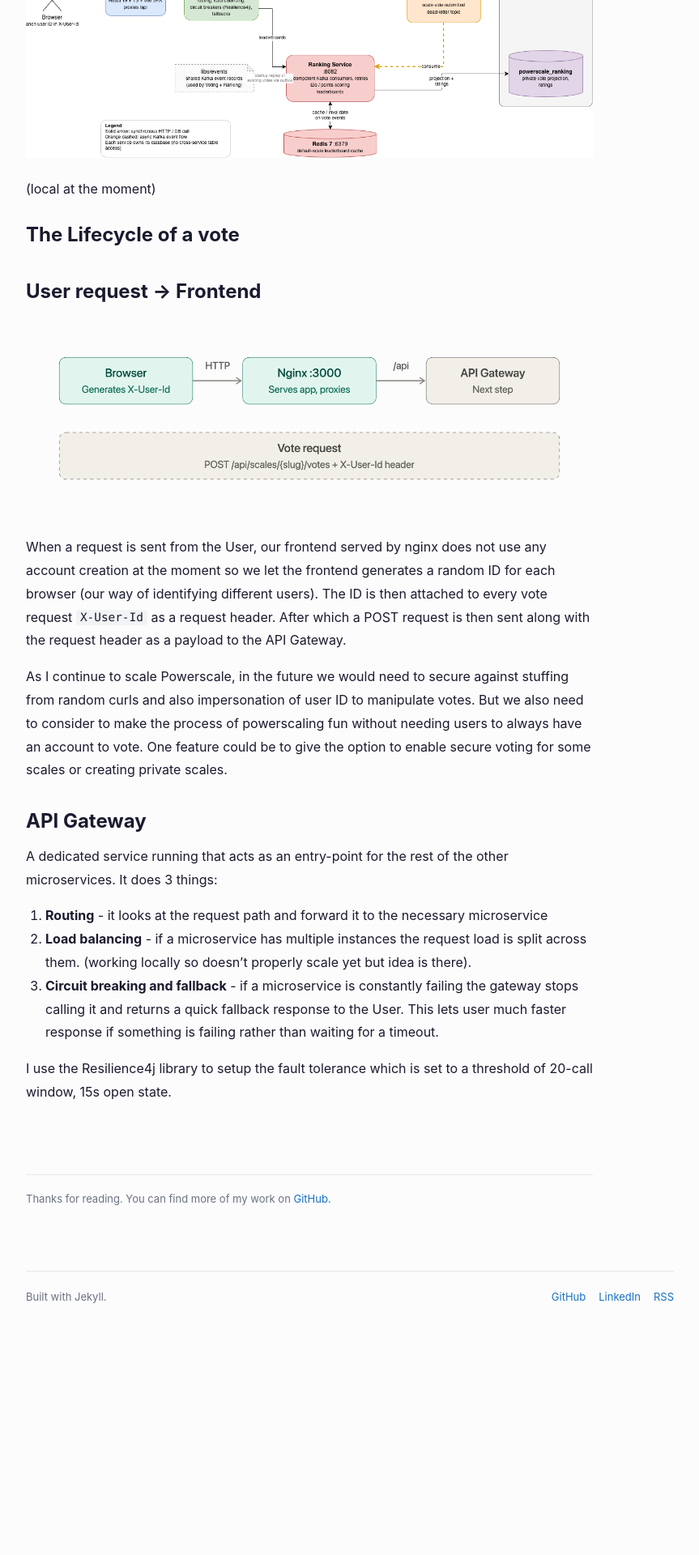
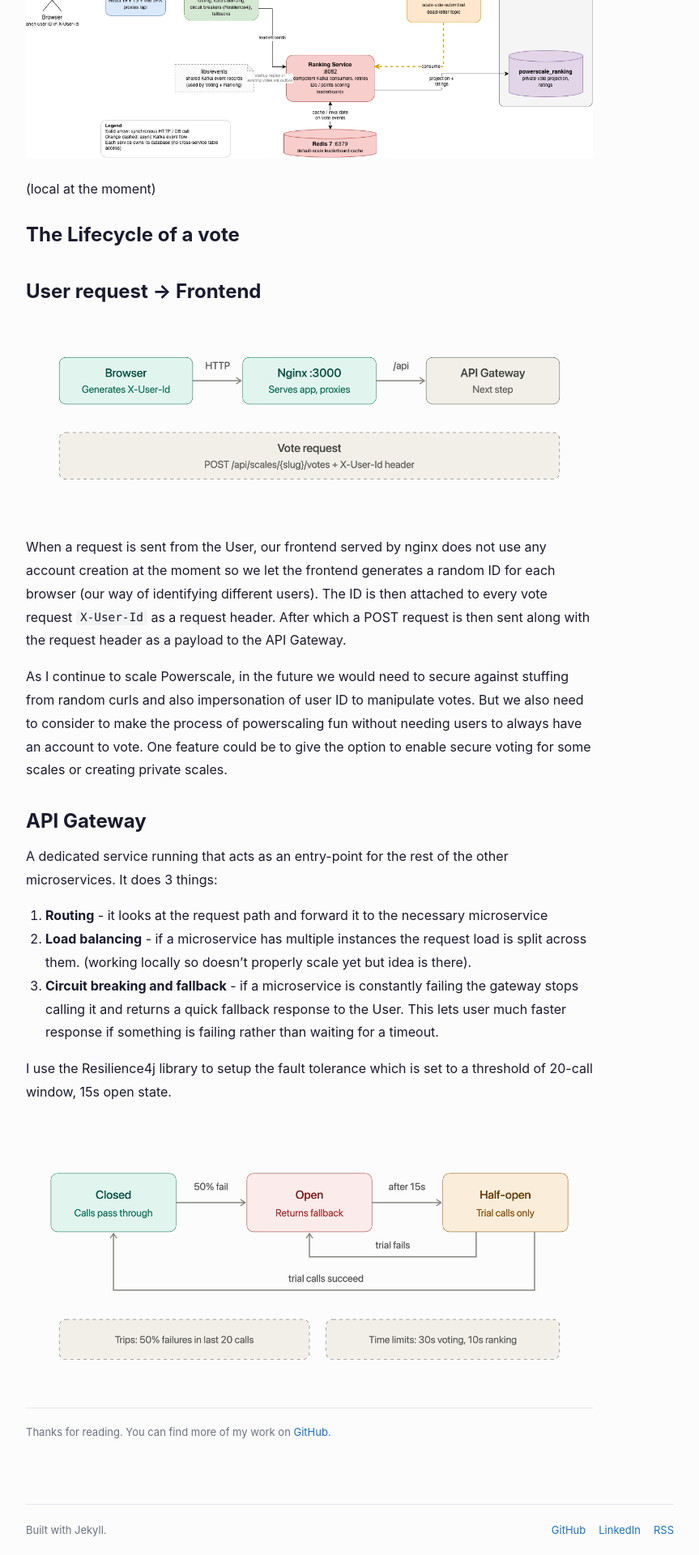
Before and after one commit to vichekaoeun/vichekaoeun.github.io, a Jekyll site: the page built from _posts/2026-11-17-building-powerscale.md, in a window 1280 px wide. Shown: the part 733-2653 px from the top of the page at 81% size, without its empty margins (208-1071 px from the left). Built offline with Jekyll 4.4.1, drawn with Linux system fonts in a browser that asks for light colours; before the commit the page ends 2365 px from its top, so only the background shows below that.

Commit message:
Update _posts/2026-11-17-building-powerscale.md (via Pages CMS)

```diff
--- a/_posts/2026-11-17-building-powerscale.md
+++ b/_posts/2026-11-17-building-powerscale.md
@@ -34,6 +34,4 @@ A dedicated service running that acts as an entry-point for the rest of the othe
 
 I use the Resilience4j library to setup the fault tolerance which is set to a threshold of 20-call window, 15s open state.
 
-
-
-&nbsp;
+![](/assets/images/gateway_resilience4j_circuit_breaker.png)
```
